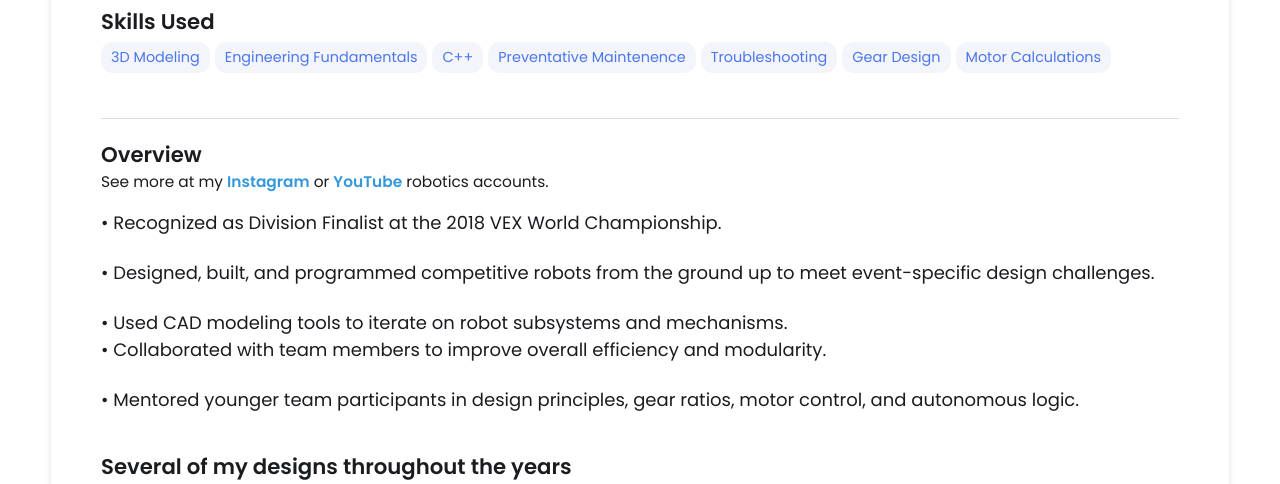
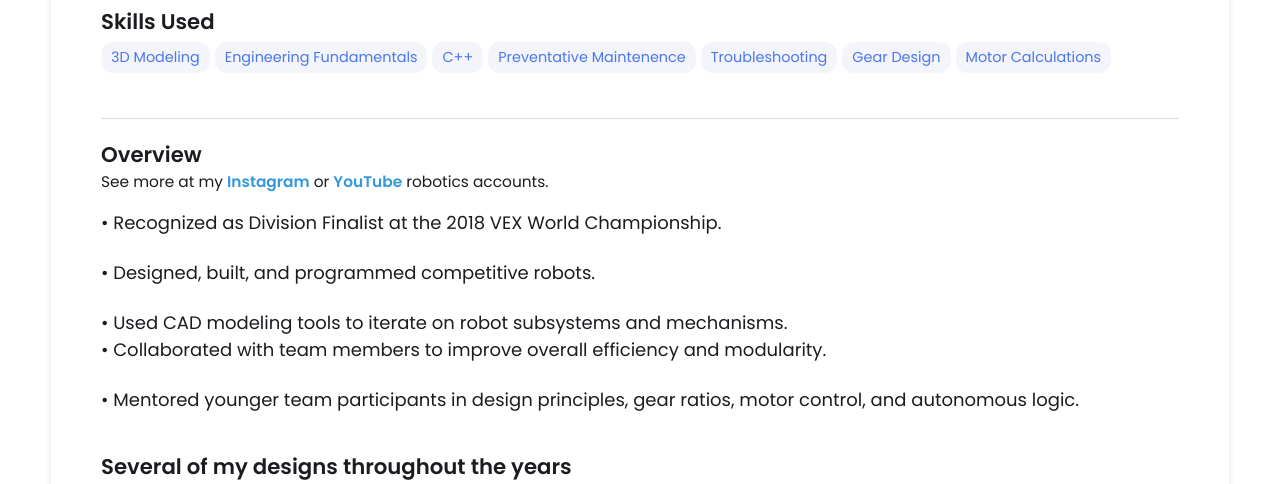
Before and after one commit to JosephWah/JosephW.github.io, a Jekyll site: the page built from _projects/TRobotics/index.md, in a window 1280 px wide and 900 px high, scrolled down 615 px, cut to the strip 0-484 px from the top of the window. Built offline with Jekyll 4.4.1, drawn with Linux system fonts in a browser that asks for light colours.

Commit message:
Update index.md

```diff
--- a/_projects/TRobotics/index.md
+++ b/_projects/TRobotics/index.md
@@ -19,7 +19,7 @@ See more at my <a href="https://www.instagram.com/joseph_621a/">**Instagram**</a
 
 <span style="font-size: 18px">•	Recognized as Division Finalist at the 2018 VEX World Championship.</span>
 <br>
-<span style="font-size: 18px">•	Designed, built, and programmed competitive robots from the ground up to meet event-specific design challenges.</span>
+<span style="font-size: 18px">•	Designed, built, and programmed competitive robots.</span>
 <br>
 <span style="font-size: 18px">•	Used CAD modeling tools to iterate on robot subsystems and mechanisms.</span>
 <br>
```
